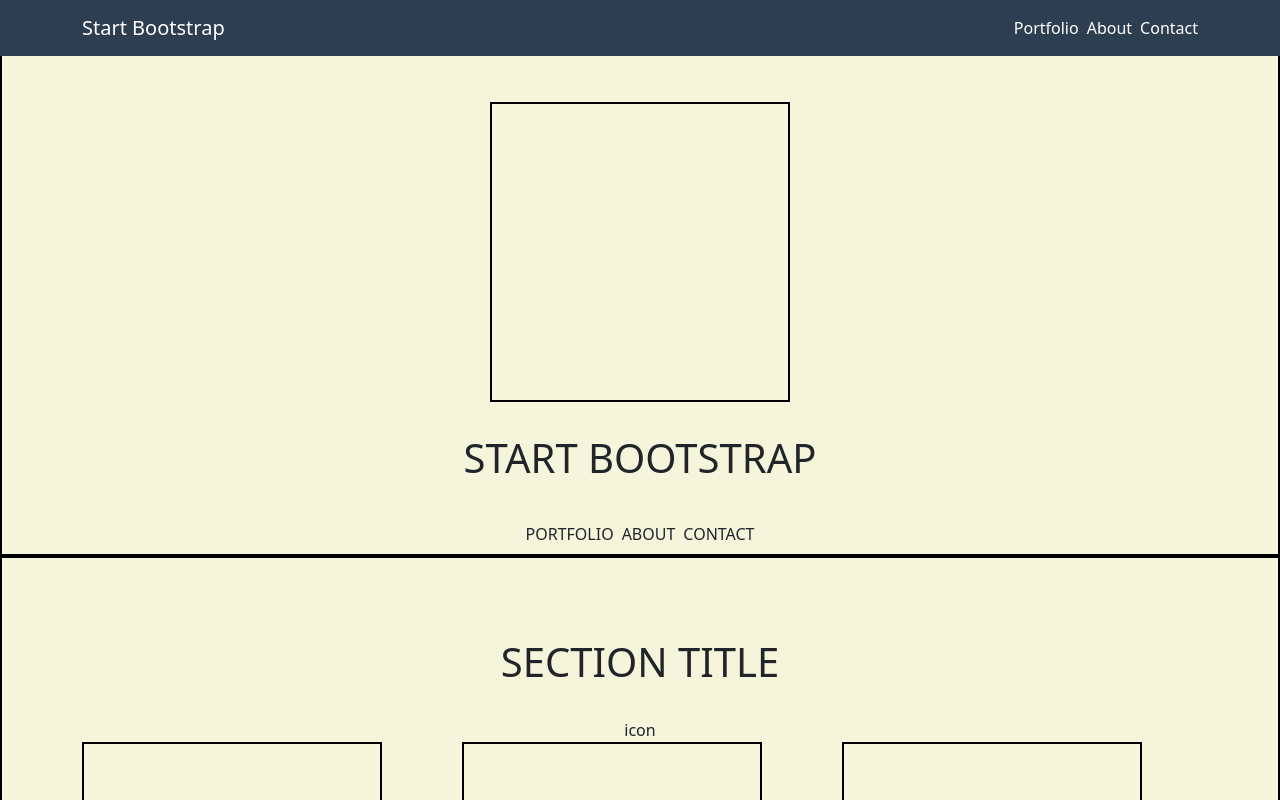
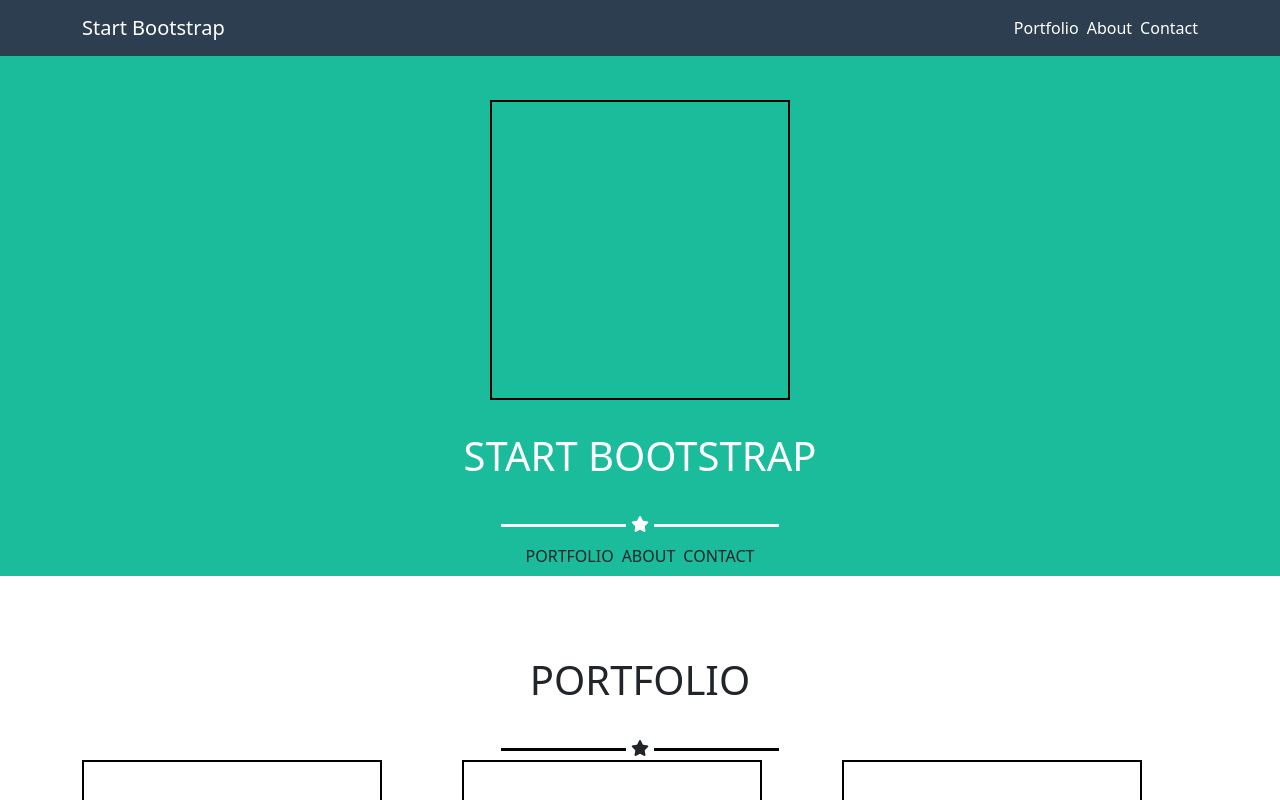
Before and after one commit to ThomasAnselmetto/html-css-bootstrap-freelancer, a plain HTML site: page index.html in a window 1280 px wide. Shown: the top 800 px of the page. Drawn offline with nearby package versions, Linux system fonts and the light colour scheme.

Commit message:
fatto stelline e barrette

```diff
--- a/css/style.css
+++ b/css/style.css
@@ -13,18 +13,61 @@ h1 {
     margin: 2rem 0;
 }
 
+.box-icon {
+    width: 500px;
+    position: relative;
+
+}
+
+.box-icon::before {
+    display: inline-block;
+    position: absolute;
+    left: 111px;
+    top: 12px;
+    content: "";
+    height: 3px;
+    width: 25%;
+    background-color: black;
+    margin-bottom: 2rem;
+}
+
+.box-icon::after {
+    display: inline-block;
+    position: absolute;
+    right: 111px;
+    top: 12px;
+    content: "";
+    height: 3px;
+    width: 25%;
+    background-color: black;
+    margin-bottom: 2rem;
+}
+
+.box-icon.white::before {
+    display: inline-block;
+    position: absolute;
+    left: 111px;
+    top: 12px;
+    content: "";
+    height: 3px;
+    width: 25%;
+    background-color: white;
+    margin-bottom: 2rem;
+}
+
+.box-icon.white::after {
+    display: inline-block;
+    position: absolute;
+    right: 111px;
+    top: 12px;
+    content: "";
+    height: 3px;
+    width: 25%;
+    background-color: white;
+    margin-bottom: 2rem;
+}
 
 /* debug */
-
-
-
-
-
-section {
-    min-height: 100px;
-    background-color: beige;
-    border: 2px solid black;
-}
 
 
 /* header */
--- a/index.html
+++ b/index.html
@@ -5,6 +5,9 @@
     <meta charset="UTF-8">
     <meta http-equiv="X-UA-Compatible" content="IE=edge">
     <meta name="viewport" content="width=device-width, initial-scale=1.0">
+    <link rel="stylesheet" href="https://cdnjs.cloudflare.com/ajax/libs/font-awesome/6.2.1/css/all.min.css"
+        integrity="sha512-MV7K8+y+gLIBoVD59lQIYicR65iaqukzvf/nwasF0nqhPay5w/9lJmVM2hMDcnK1OnMGCdVK+iQrJ7lzPJQd1w=="
+        crossorigin="anonymous" referrerpolicy="no-referrer" />
     <link rel="stylesheet" href="https://cdnjs.cloudflare.com/ajax/libs/font-awesome/6.2.1/css/all.min.css"
         integrity="sha512-MV7K8+y+gLIBoVD59lQIYicR65iaqukzvf/nwasF0nqhPay5w/9lJmVM2hMDcnK1OnMGCdVK+iQrJ7lzPJQd1w=="
         crossorigin="anonymous" referrerpolicy="no-referrer" />
@@ -74,12 +77,16 @@
     <!-- jumbotron centrato dopo averlo messo in colonna con flex-direction -->
 
 
-    <section id="jumbotron" class="d-flex flex-column align-items-center text-center text-uppercase">
+    <section id="jumbotron" class="d-flex flex-column align-items-center text-center text-uppercase green">
         <div class="box box-img">
             <!-- <img src="" alt=""> -->
         </div>
-        <h1>Start BOOTSTRAP</h1>
-        <div class="box box-icon"></div>
+        <h1 class="white">Start BOOTSTRAP</h1>
+
+
+        <div class="box box-icon white"><i class="fa-solid fa-star white"></i></div>
+
+
         <ul class="d-flex gap p-2">
             <li><a href="#">Portfolio</a></li>
             <li><a href="#">About</a></li>
@@ -88,15 +95,15 @@
     </section>
 
 
-    <section id="portfolio" class="py-5">
+    <section id="portfolio" class="p-5">
         <div class="container">
             <div class="row">
                 <div class="col-12 d-flex flex-column align-items-center text-center">
                     <h1>
-                        SECTION TITLE
+                        PORTFOLIO
                     </h1>
                     <div class="box box-icon">
-                        icon
+                        <i class="fa-solid fa-star"></i>
                     </div>
                 </div>
             </div>
@@ -123,18 +130,20 @@
             </div>
         </div>
     </section>
+
     <!-- composto la sezione about con 3 row e le relative col centrate con justify-content-center -->
+
     <section class="green">
         <div class="container">
             <div class="row justify-content-center">
 
                 <div class="row">
                     <div class="col-12 d-flex flex-column align-items-center text-center">
-                        <h1>
+                        <h1 class="white">
                             ABOUT
                         </h1>
-                        <div class="box box-icon">
-                            icon
+                        <div class="box box-icon white">
+                            <i class="fa-solid fa-star white"></i>
                         </div>
                     </div>
                 </div>
@@ -158,10 +167,6 @@
         </div>
     </section>
 
-
-
-
-    <section>
     <section id="contacts" class="py-5">
         <div class="container">
             <div class="row">
@@ -170,7 +175,7 @@
                         CONTACT ME
                     </h1>
                     <div class="box box-icon mb-3">
-                            icon
+                        <i class="fa-solid fa-star"></i>
                     </div>
                 </div>
             </div>
@@ -202,7 +207,7 @@
     </section>
 
 
-    </section>
+
 
 
 
```
Lines whose indentation alone changed are shown as unchanged.
